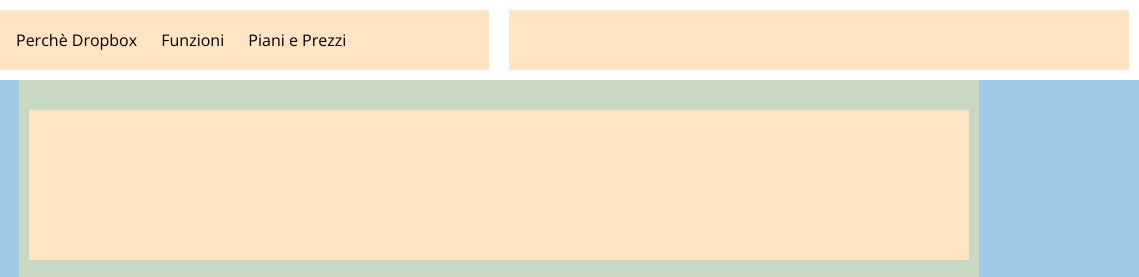
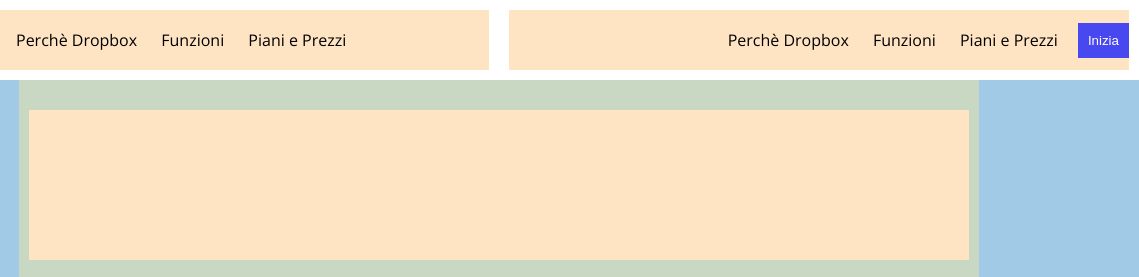
Before and after one commit to S-Lombardi/htmlcss-dropbox, a plain HTML site: page index.html in a window 1280 px wide. Shown: the top 277 px of the page, 141-1280 px from the left. Drawn offline with nearby package versions, Linux system fonts and the light colour scheme.

Commit message:
Impostata collona destra dell'header-create delle classi riutilizzabili ( es. : per le liste, i bottoni o per centrare gli elementi)

```diff
--- a/css/style.css
+++ b/css/style.css
@@ -24,13 +24,6 @@ body{
     padding-top: 20px;
     padding-bottom: 20px;
     background-color: rgb(201, 216, 194);
-}
-.row{
-    width: 100%;
-    display: flex;
-}
-.wrap{
-    flex-wrap: wrap;
 }
 
 .col-100{
@@ -73,27 +66,44 @@ body{
     background-color: bisque;
 }
 
-/* Syle */
-
+/* style */
 ul li{
     list-style-type: none;
 }
 
+.button-drop{
+    background-color: rgb(72, 72, 240);
+    color: white;
+    border: none;
+    padding: 10px;
+
+}
+/* DFine style */
 
 
-/* FINE UTILIà */
+/* Struttura */
+.row{
+    width: 100%;
+    display: flex;
+}
+.wrap{
+    flex-wrap: wrap;
+}
 
-/* HEADER */
-.menu-left{
+.align-center{
     height: 100%;
     display: flex;
     align-items: center;
 }
+/* Fine Struttura */
+/* FINE UTILIà */
+
+/* HEADER */
+/* MENU LEFT */
 .logo-dropbox{
     margin-right: 20px;
 }
 
-/* TESTO MENU*/
 header ul li{
     display: inline-block;
     margin-right: 20px;
@@ -106,8 +116,11 @@ header ul{
 header ul li a{
     text-decoration: none;
     color: black;
+}
 
-
+/* MENU RIGHT */
+.menu-right{
+    justify-content: flex-end;
 }
 
 /* FINE TESTO MENU */
--- a/index.html
+++ b/index.html
@@ -19,7 +19,7 @@
             <div class="row">
                 <!--col sinistra -->
                 <div class="col-50">
-                    <div class="menu-left">
+                    <div class="menu-left align-center">
                         <img class="logo-dropbox" src="./img/logo-small.png" alt="logo">
                         <ul>
                             <li><a href="">Perchè Dropbox</a></li>
@@ -28,12 +28,18 @@
                         </ul>
 
                     </div>
-
-
                 </div>
 
                 <!--col destra -->
                 <div class="col-50">
+                    <div class="menu-right align-center">
+                        <ul>
+                            <li><a href="">Perchè Dropbox</a></li>
+                            <li><a href="">Funzioni</a></li>
+                            <li><a href="">Piani e Prezzi</a></li>
+                        </ul>
+                        <input class="button-drop" type="button" value="Inizia">
+                    </div>
                 </div>
 
             </div>
```
